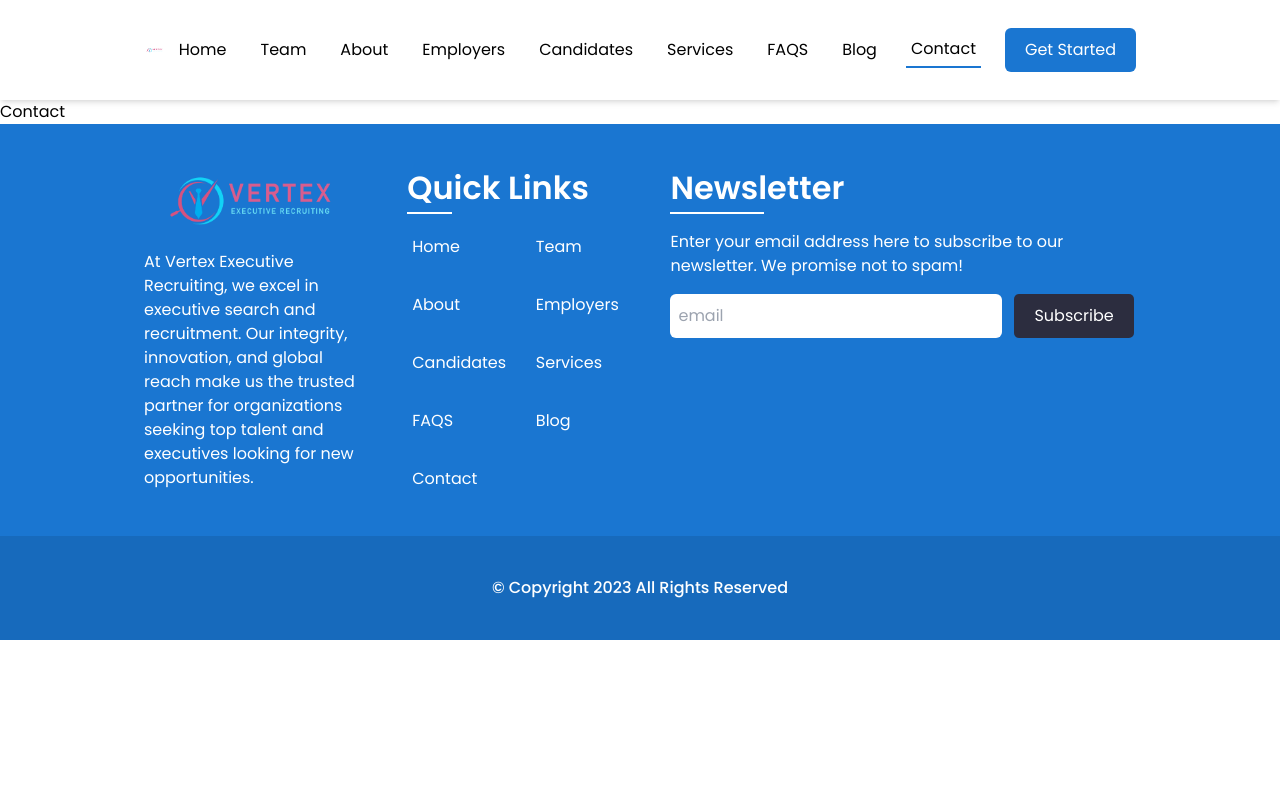
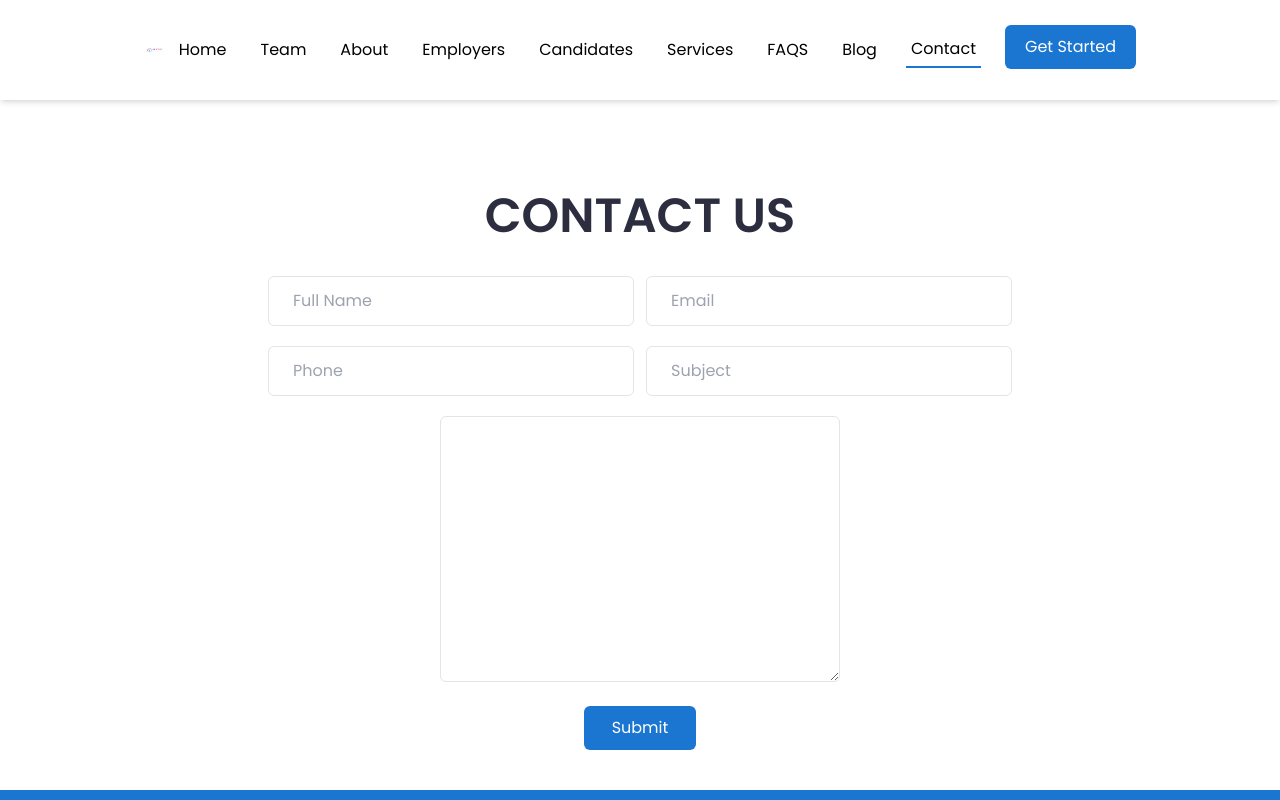
Before and after one commit to Abhishek-Baraik/vertex, a React (Vite) app: page /contact in a window 1280 px wide. Shown: the top 800 px of the page. Built offline with nearby package versions, Linux system fonts and the light colour scheme.

Commit message:
faqs and contact page added

```diff
--- a/src/components/Contact.jsx
+++ b/src/components/Contact.jsx
@@ -2,7 +2,66 @@ import React from 'react'
 
 const Contact = () => {
   return (
-    <div>Contact</div>
+    <section className="paddings mb-10 mt-20">
+        <h1 className="h2 text-secondary font-semibold text-center">
+          CONTACT US
+        </h1>
+
+        <form
+          action=""
+          className="sm:w-1/2 mx-auto flex flex-col gap-5 py-6 sm:px-12"
+        >
+          <div className="flex flex-col sm:flex-row justify-center gap-3">
+            <div className="flex flex-col">
+              <input
+                type="text"
+                name="Full Name"
+                className=" py-3 px-6 border-[1px] border-zinc-200 rounded-md"
+                placeholder="Full Name"
+                required
+              />
+            </div>
+            <div className="flex flex-col">
+              <input
+                type="text"
+                name="Email"
+                className="py-3 px-6 border-[1px] border-zinc-200 rounded-md"
+                placeholder="Email"
+              />
+            </div>
+          </div>
+
+          <div className="flex flex-col sm:flex-row justify-center gap-3">
+            <div className="flex flex-col">
+              <input
+                type="text"
+                name="Phone"
+                className=" py-3 px-6 border-[1px] border-zinc-200 rounded-md"
+                placeholder="Phone"
+              />
+            </div>
+            <div className="flex flex-col">
+              <input
+                type="text"
+                name="Job Title"
+                className="py-3 px-6 border-[1px] border-zinc-200 rounded-md"
+                placeholder="Subject"
+              />
+            </div>
+          </div>
+
+          <textarea name="Message"
+          cols={4}
+          rows={10}
+          className="p-3 border-[1px] border-zinc-200 rounded-md"
+          id=""></textarea>
+        </form>
+        <div className="flex justify-center">
+          <button type="submit" className="curtain-button rounded-md">
+            <span className="p-2">Submit</span>
+          </button>
+        </div>
+      </section>
   )
 }
 
--- a/src/components/FaqSection.jsx
+++ b/src/components/FaqSection.jsx
@@ -4,7 +4,7 @@ import { RxCross2 } from "react-icons/rx";
 import "./FaqSection.css";
 
 
-const FaqSection = ({faqs}) => {
+const FaqSection = ({faqs,heading}) => {
 
   const [activeIndex, setActiveIndex] = useState(null);
 
@@ -15,7 +15,7 @@ const FaqSection = ({faqs}) => {
   return (
     <section className="lg:px-[15rem] accordion flex flex-col  gap-4 sm:gap-6 mb-10 mt-10 paddings">
       <div>
-        <h2 className="text-[26px] sm:text-[48px] opacity-80 font-bold text-center">FREQUENTLY ASKED QUESTIONS</h2>
+        <h2 className="text-[26px] sm:text-[48px] opacity-80 font-bold text-center">{heading}</h2>
       </div>
       {faqs.map((faq, index) => (
         <div
--- a/src/components/Faqs.jsx
+++ b/src/components/Faqs.jsx
@@ -1,8 +1,48 @@
 import React from 'react'
+import FaqSection from './FaqSection'
 
 const Faqs = () => {
+  const faqs = [
+    {
+      question: "What is confidential search, and why is it important?",
+      answer:
+        "Confidential Search is a service designed to prioritize your organization's privacy and reputation, especially when recruiting for sensitive or strategic positions. We maintain a meticulous and confidential approach to identify, evaluate, and present top-tier candidates while safeguarding your company's identity and search details.",
+    },
+    {
+      question: "How does Vertex Executive Recruiting specialize in  private equity recruitment?",
+      answer:
+        "We have a dedicated team with a deep understanding of the private equity sector. Our experts can identify and secure executives who possess the specific skills and networks essential for success in private equity, including fund managers and portfolio executives.",
+    },
+    {
+      question: "How can Vertex Executive Recruiting assist with management buyouts (MBOs)?",
+      answer:
+        "Our MBO Executive M&A Intermediaries specialize in identifying the right executives to lead management buyouts. We offer support throughout the entire process, from valuation to negotiation, ensuring a smooth transition for continued success.",
+    },
+    {
+      question: "What industries or sectors does Vertex Executive Recruiting serve",
+      answer:" We have experience serving a wide range of industries and sectors. Our flexible approach allows us to adapt our recruitment strategies to match the unique demands of your industry.",
+    },
+    {
+      question: "Do you charge candidates to place them in executive roles?",
+      answer:" No, we do not charge candidates for our services. Vertex Executive Recruiting operates as a retained executive search firm, which means our fees are exclusively covered by the employer or hiring organization. Candidates never incur any costs for our placement services. Our focus is on matching qualified candidates with the right opportunities, and our compensation comes from our client companies, ensuring an unbiased and fair process for all candidates.",
+    },
+    {
+      question: " What is the typical background and experience of Vertex Executive Recruiting consultants?",
+      answer:"Our recruitment consultants are industry experts with substantial experience in executive search. They possess a deep understanding of specific sectors and markets.",
+    },
+    {
+      question: "Can Vertex Executive Recruiting handle high-volume executive recruitment for organizations with multiple vacancies?",
+      answer:"Yes, we have experience handling high-volume executive recruitment projects. We can efficiently manage multiple searches simultaneously.",
+    },
+    {
+      question: "What geographic regions does Vertex Executive Recruiting serve?",
+      answer:"We have a global reach and can assist clients with executive recruitment needs in various regions and countries. Our network spans across North America, Europe, Asia, and more.",
+    },
+  ];
   return (
-    <div>Faqs</div>
+    <div>
+      <FaqSection faqs={faqs} heading={"FREQUENTLY ASKED QUESTIONS"}/>
+    </div>
   )
 }
 
--- a/src/components/Home.jsx
+++ b/src/components/Home.jsx
@@ -404,7 +404,7 @@ const Home = () => {
       </section>
 
       {/* faqs section */}
-      <FaqSection faqs={faqs} />
+      <FaqSection faqs={faqs} heading={"Why Choose Us For Candidates"} />
 
       {/* form section */}
       <section className="paddings mb-10">
--- a/src/components/Navbar.jsx
+++ b/src/components/Navbar.jsx
@@ -74,7 +74,9 @@ const Navbar = () => {
         </Link>
       </ul>
       <div className="hidden sm:flex items-center ml-4">
+        <Link to={"/contact"}>
         <Button text="Get Started" backgroundColor="#1A76D1" textColor="white" />
+        </Link>
       </div>
       <div className="flex items-center sm:hidden">
         <HamburgerIcon onClick={toggleMenu} />
--- a/src/index.css
+++ b/src/index.css
@@ -80,10 +80,10 @@ li {
     color: white;
   }
   .h4 {
-    font-size: 0.75rem;
+    font-size: 1rem;
   }
   .h5{
-    font-size: 0.95rem;
+    font-size: 0.90rem;
   }
   .p {
     font-size: 0.85rem;
```
